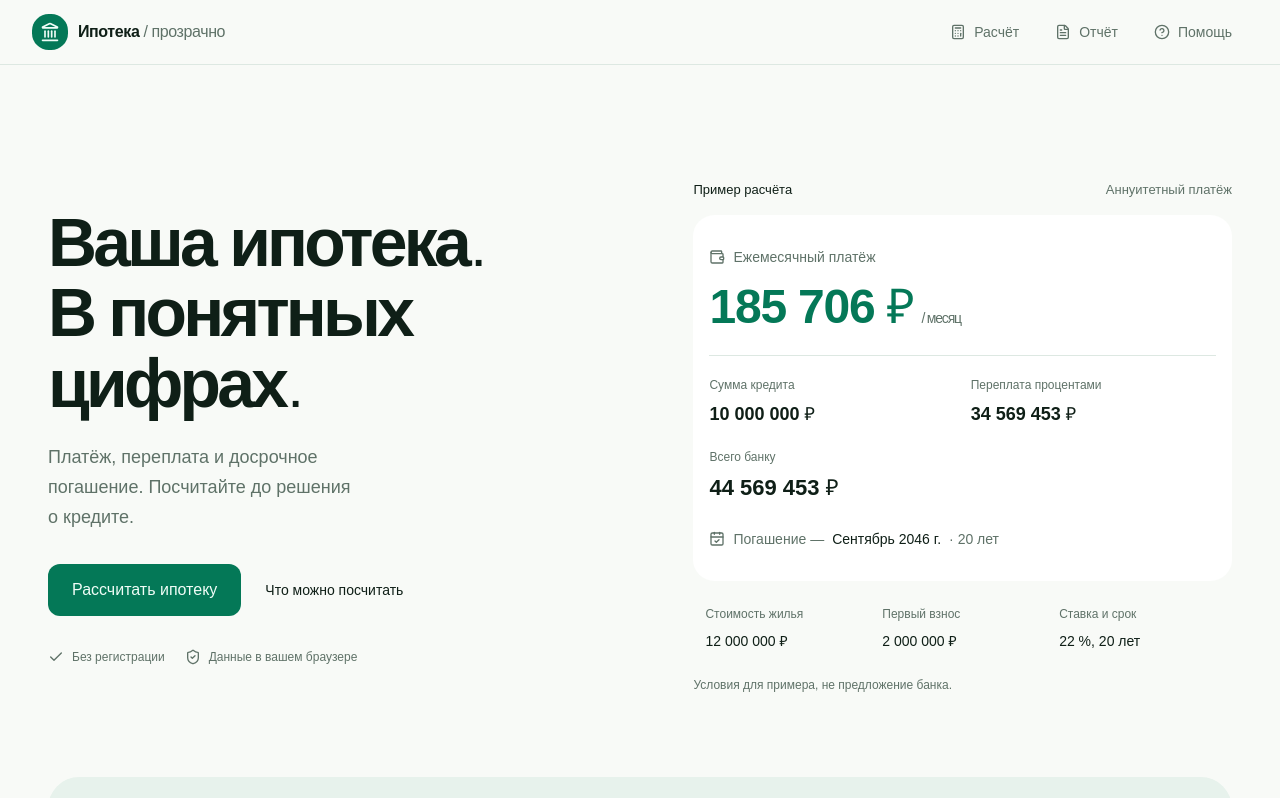
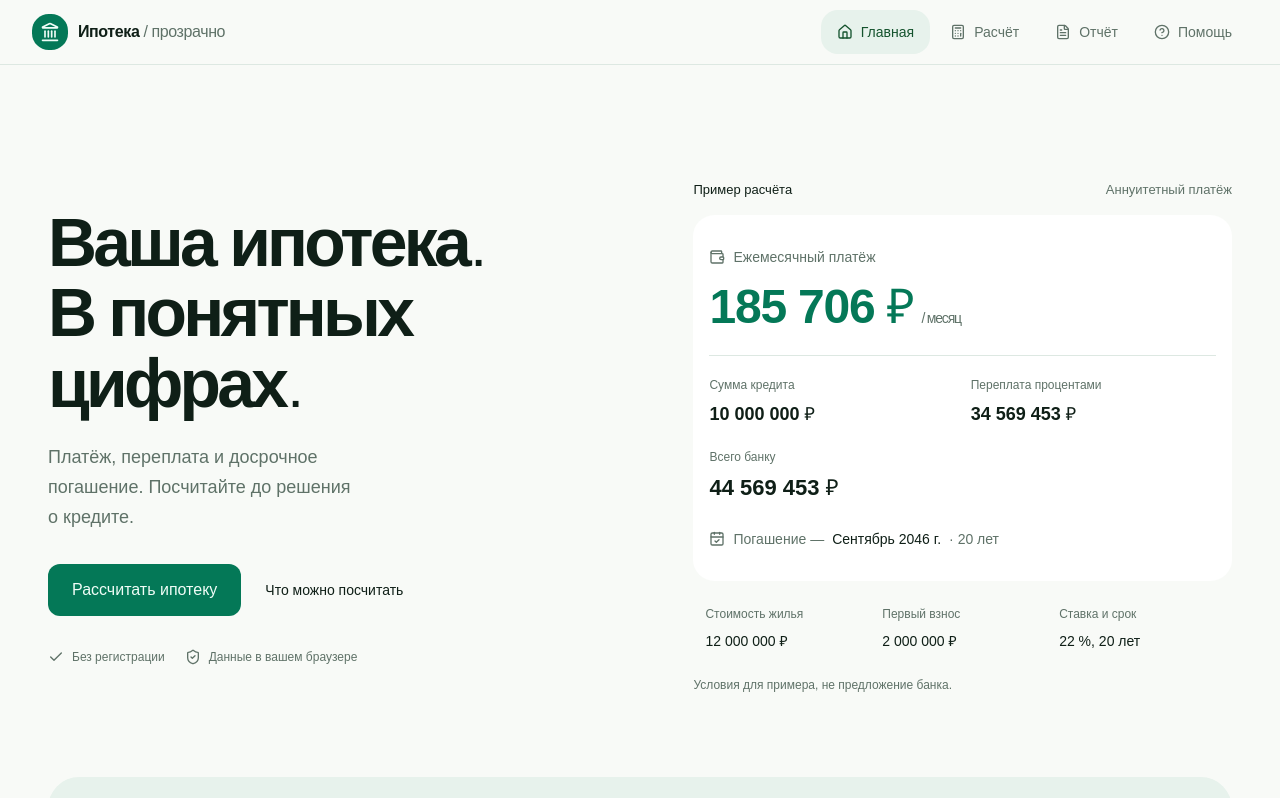
Before and after one commit to kliganN/mortgage-calc, a React (Vite) app: page / in a window 1280 px wide. Shown: the top 798 px of the page. Built offline with nearby package versions, Linux system fonts and the light colour scheme; no server answers.

Commit message:
Добавить главную в навигацию и отключить выделение Hero-заголовка

```diff
--- a/src/components/floating-navbar.tsx
+++ b/src/components/floating-navbar.tsx
@@ -1,8 +1,15 @@
 import { cn } from "cn";
-import { Calculator, CircleHelp, FileText, Landmark } from "lucide-react";
+import {
+	Calculator,
+	CircleHelp,
+	FileText,
+	House,
+	Landmark,
+} from "lucide-react";
 import { Link, useLocation } from "react-router";
 
 const LINKS = [
+	{ to: "/", label: "Главная", icon: House },
 	{ to: "/calculator", label: "Расчёт", icon: Calculator },
 	{ to: "/report", label: "Отчёт", icon: FileText },
 	{ to: "/about", label: "Помощь", icon: CircleHelp },
@@ -22,7 +29,7 @@ export function FloatingNavbar() {
 					<span className="flex size-9 items-center justify-center rounded-xl bg-primary text-primary-foreground">
 						<Landmark className="size-5" aria-hidden />
 					</span>
-					<span className="hidden sm:inline">
+					<span className="hidden md:inline">
 						Ипотека
 						<span className="font-normal text-muted-foreground">
 							{" "}
@@ -44,7 +51,7 @@ export function FloatingNavbar() {
 								to={to}
 								aria-current={active ? "page" : undefined}
 								className={cn(
-									"flex min-h-11 items-center gap-2 rounded-xl px-3 text-sm font-medium transition-colors sm:px-4",
+									"flex min-h-11 items-center gap-2 rounded-xl px-2 text-sm font-medium transition-colors max-[359px]:px-1.5 max-[359px]:text-xs sm:px-4",
 									active
 										? "bg-secondary text-secondary-foreground"
 										: "text-muted-foreground hover:bg-muted hover:text-foreground",
--- a/src/landing.css
+++ b/src/landing.css
@@ -61,6 +61,8 @@ body {
 }
 
 .landing h1 {
+	-webkit-user-select: none;
+	user-select: none;
 	max-width: 12ch;
 	font-size: var(--landing-display);
 	font-weight: 600;
```
